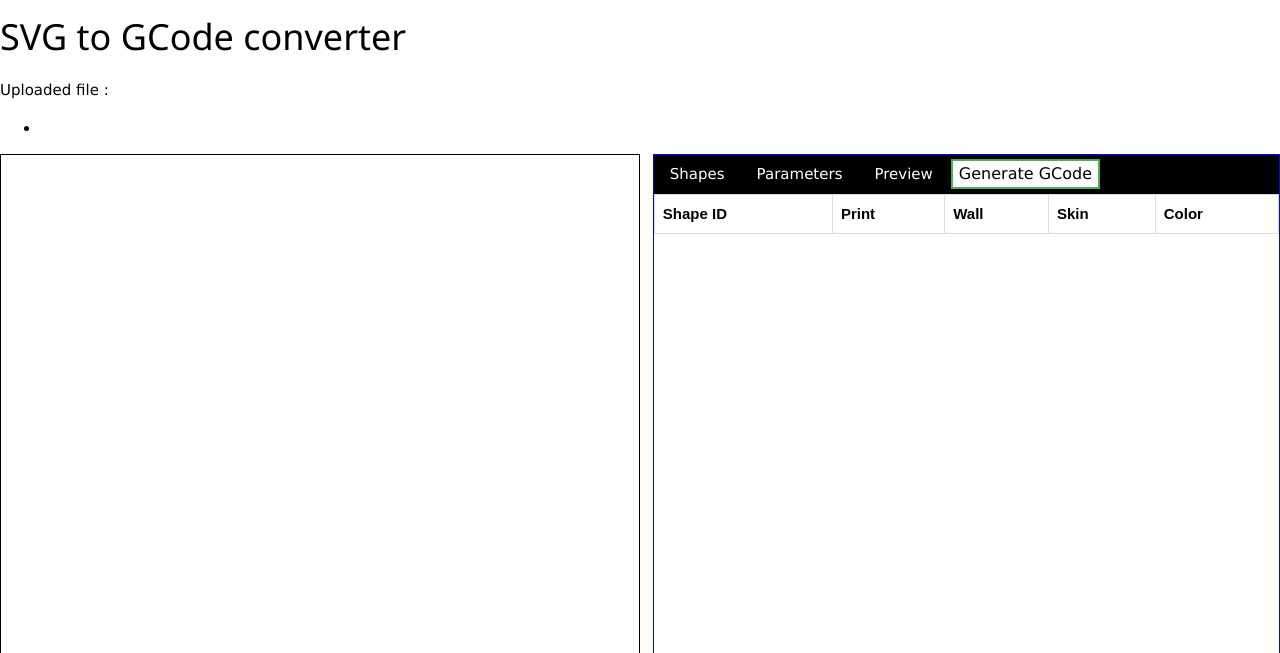
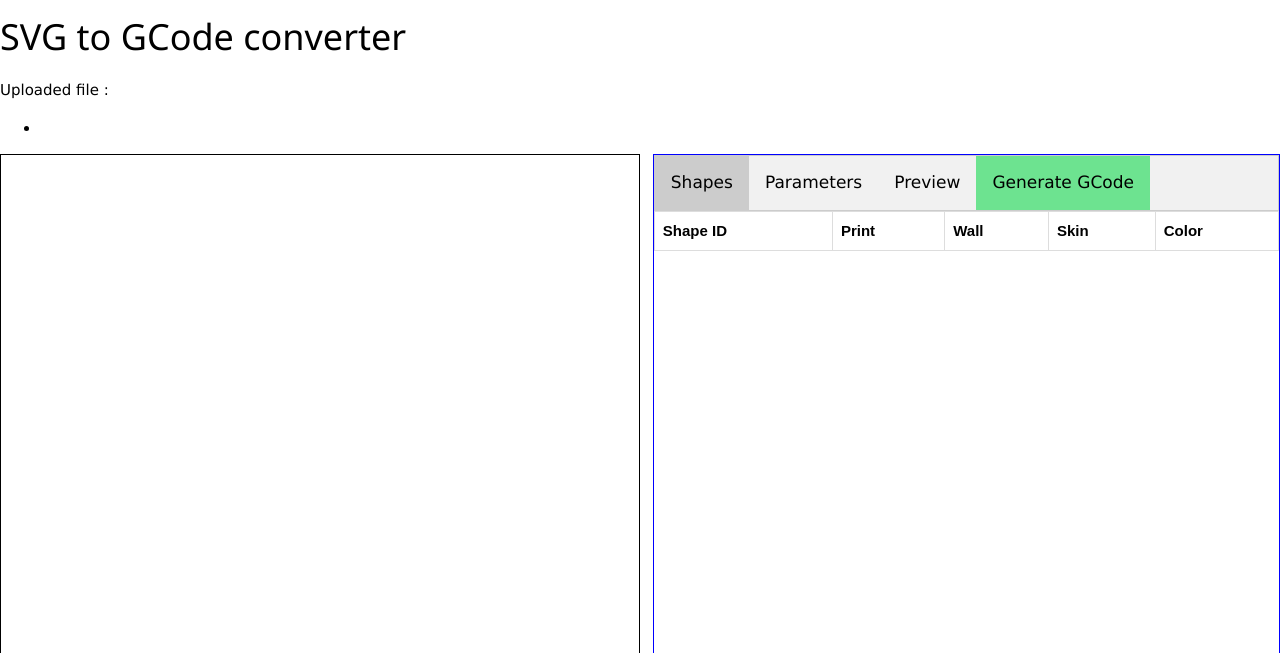
Before and after one commit to dhiaeddine-alioui/svg2gcode, a Flask app: template templates/uploaded.html in a window 1280 px wide. Shown: the top 653 px of the page. Run offline with Flask 2, Linux system fonts and the light colour scheme; the template is opened without the code that fills it, so the values that code supplies are empty.

Commit message:
Many mprovements to the WebUI

```diff
--- a/main.py
+++ b/main.py
@@ -1,4 +1,4 @@
-from flask import Flask,render_template,flash, request, redirect, url_for,jsonify
+from flask import Flask,render_template,flash, request, redirect, url_for,jsonify,session,send_file,make_response
 from werkzeug.utils import secure_filename
 import os
 import random
@@ -21,6 +21,8 @@ ALLOWED_EXTENSIONS = {'svg'}
 
 app = Flask(__name__)
 app.config['UPLOAD_FOLDER'] = UPLOAD_FOLDER
+app.secret_key = "any-random-string"
+
 
 def allowed_file(filename):
     return '.' in filename and \
@@ -33,10 +35,10 @@ def get_random_string(length):
     return(result_str)
 
 @app.route('/', methods=['GET'])
-def home():
-    return render_template('upload.html')
+def home(upload=None):
+        return render_template('upload.html')
 
-@app.route('/upload-svg',methods=['POST'])
+@app.route('/',methods=['POST'])
 def upload_svg():
     if 'file' not in request.files:
         flash('No file part')
@@ -48,27 +50,17 @@ def upload_svg():
     if file and allowed_file(file.filename):
         filename = secure_filename(file.filename)
         upload_id=get_random_string(100)
+        session["upload_id"]=upload_id
+        session["filename"]=filename
         upload_dir=os.path.join(app.config['UPLOAD_FOLDER'],upload_id)
         os.mkdir(upload_dir)
         file.save(os.path.join(upload_dir, filename))
-        return redirect(url_for('uploaded_file',
-                                    upload_id=upload_id))
-    else :
-        return redirect(url_for('home'))
-
-
-@app.route('/<upload_id>',methods=['GET'])
-def uploaded_file(upload_id):
-    if os.path.exists(os.path.join(app.config['UPLOAD_FOLDER'],upload_id)):
-        file=os.listdir(os.path.join(app.config['UPLOAD_FOLDER'],upload_id))
-        # read the SVG file
-        file_path="./static/input/"+upload_id+"/"+file[0]
-        file_name=file[0]
+        file_path="./static/input/"+upload_id+"/"+filename
         try :
             doc = minidom.parse(file_path)
         except :
             print("Error ! "+file_path+" does not exist ! ")
-            exit()
+            return redirect(url_for('home'))
         else :
             svg_shapes=parseSVGfile(file_path)
 
@@ -89,16 +81,29 @@ def uploaded_file(upload_id):
             dimension["height"]=p.maxY-p.minY
 
             return render_template('uploaded.html',viewport=dimension,
-            file_name=file_name,shapes=shapesJS)
+            file_name=filename,shapes=shapesJS)
     else :
-        return render_template('upload.html')
+        return redirect(url_for('home'))
+
+@app.route('/preview.png/<random>',methods=['GET'])
+def send_preview(random):
+    response=make_response(send_file("./static/input/"+session["upload_id"]+"/preview.png", attachment_filename='preview.png'))
+    response.headers["cache-control"]="no-cache"
+    return response
+
+@app.route('/downloadGCode',methods=['GET'])
+def download_gcode():
+    return send_file("./static/input/"+session["upload_id"]+"/"+session["filename"]+".gcode",
+    attachment_filename=session["filename"]+".gcode",
+    as_attachment=True)
 
 @app.route('/generateGCode',methods=['POST'])
 def generate_GCode():
     data=request.get_json();
     parametersJS=data["parameters"]
     SVGshapesJS=data["shapes"]
-    upload_id=re.findall(r".*/([a-zA-Z]*)",data["url"])[0]
+    upload_id=session["upload_id"]
+    filename=session["filename"]
 
     print(upload_id)
     p=Parameters()
@@ -154,7 +159,8 @@ def generate_GCode():
 
     finalGCode+=getEndCode(p)
 
-    with open("output.gcode","w") as file :
+
+    with open("./static/input/"+upload_id+"/"+filename+".gcode","w") as file :
         file.write(finalGCode)
     plt.clf()
     plt.axis([0, 230, 0, 230])
@@ -168,12 +174,7 @@ def generate_GCode():
         plt.plot(state.PltX[index],state.PltY[index],'b',linewidth="0.5")
 
     plt.axes().set_aspect('equal')
-    now=datetime.now()
-    date_time = now.strftime("%m-%d-%Y_%H-%M-%S")
-    plt.savefig(os.path.join("./static/input",upload_id,date_time+"-preview.png"))
+    plt.savefig(os.path.join("./static/input",upload_id,"preview.png"))
 
-    data={}
-    data["datetime"]=date_time
-    data["upload_id"]=upload_id
     data["preview"]=True
-    return jsonify(data),200
+    return "",200
--- a/templates/home.html
+++ b/templates/home.html
@@ -28,26 +28,60 @@ tr:nth-child(even) {
   background-color: #dddddd;
 }
 
-.button {
-  border: none;
-  color: white;
-  text-align: center;
-  text-decoration: none;
-  display: inline-block;
-  font-size: 16px;
-  margin: 4px 2px;
-  transition-duration: 0.4s;
-  cursor: pointer;
+.tab {
+  overflow: hidden;
+  border: 1px solid #ccc;
+  background-color: #f1f1f1;
 }
 
-.button1 {
-  background-color: white;
-  color: black;
-  border: 2px solid #4CAF50;
+
+/* Style the buttons inside the tab */
+.tab button {
+  background-color: inherit;
+  float: left;
+  border: none;
+  outline: none;
+  cursor: pointer;
+  padding: 14px 16px;
+  transition: 0.3s;
+  font-size: 17px;
 }
-.button1:hover {
-  background-color: #4CAF50;
-  color: white;
+
+.tab a {
+  background-color: inherit;
+  float: left;
+  border: none;
+  outline: none;
+  cursor: pointer;
+  padding: 14px 16px;
+  transition: 0.3s;
+  font-size: 17px;
+}
+
+/* Change background color of buttons on hover */
+.tab .tablinks:hover {
+  background-color: #ddd;
+}
+
+/* Create an active/current tablink class */
+.tab .tablinks.active {
+  background-color: #ccc;
+}
+
+.tab .button-generate {
+  background-color: #6de390
+}
+
+.tab .button-generate:hover {
+  background-color: #008f2b
+}
+
+.tab #button-download{
+  background-color: #ff7575
+}
+
+.tab #button-download:hover{
+  background-color: #c90000
 }
 </style>
 <link rel="stylesheet" href="https://www.w3schools.com/w3css/4/w3.css">
--- a/templates/upload.html
+++ b/templates/upload.html
@@ -2,7 +2,7 @@
 
 
 {% block upload %}
-<form method=post enctype=multipart/form-data action=/upload-svg>
+<form method=post enctype=multipart/form-data action=/>
   <input type=file name=file>
   <input type=submit value=Upload>
 </form>
--- a/templates/uploaded.html
+++ b/templates/uploaded.html
@@ -37,14 +37,15 @@
   </div>
   <div id="paths" style="height: 100%; width:49%; border: 1px solid blue; display:inline-block;float: right;
   max-height:100%;overflow:auto;">
-  <div class="w3-bar w3-black">
-    <button class="w3-bar-item w3-button" onclick="openTab('shapes-tab')">Shapes</button>
-    <button class="w3-bar-item w3-button" onclick="openTab('parameters-tab')">Parameters</button>
-    <button class="w3-bar-item w3-button" onclick="openTab('result-tab')">Preview</button>
-    <button class="button button1" onclick="generateGCode()">Generate GCode</button>
+  <div class="tab">
+    <button class="tablinks active" onclick="openTab(event,'shapes-tab')">Shapes</button>
+    <button class="tablinks" onclick="openTab(event,'parameters-tab')">Parameters</button>
+    <button class="tablinks" onclick="openTab(event,'result-tab')">Preview</button>
+    <button class="button-generate" onclick="generateGCode()">Generate GCode</button>
+    <a href="/downloadGCode" id="button-download" style="display:none;">Download GCode</a>
   </div>
 
-  <div id=shapes-tab class=tab>
+  <div id=shapes-tab class=tabcontent>
     <table>
       <tr>
         <th>Shape ID</th>
@@ -76,7 +77,7 @@
   </table>
 </div>
 
-<div id=parameters-tab class=tab style="display:none;">
+<div id=parameters-tab class=tabcontent style="display:none;">
   <ul>
     <li>
       <label for=Xoffset>X offset :</label>
@@ -162,7 +163,7 @@
   </ul>
 </div>
 
-<div id=result-tab class=tab style="display:none;">
+<div id=result-tab class=tabcontent style="display:none;">
   <img id=preview_img height="500px"> </img>
 </div>
 
@@ -170,6 +171,7 @@
 
 </div>
 <script>
+
   function highlightpath(pathID){
     path=document.getElementById(pathID);
     path.dataset.oldStyle=path.getAttribute("style")
@@ -217,14 +219,23 @@
     document.getElementById(shapeID).dataset.fillColor=color;
 
   }
-  function openTab(tabName) {
-    var i;
-    var x = document.getElementsByClassName("tab");
-    for (i = 0; i < x.length; i++) {
-      x[i].style.display = "none";
+  function openTab(evt, tabName) {
+
+    var i, tabcontent, tablinks;
+    tabcontent = document.getElementsByClassName("tabcontent");
+    for (i = 0; i < tabcontent.length; i++) {
+      tabcontent[i].style.display = "none";
+    }
+    tablinks = document.getElementsByClassName("tablinks");
+    for (i = 0; i < tablinks.length; i++) {
+      tablinks[i].className = tablinks[i].className.replace(" active", "");
     }
     document.getElementById(tabName).style.display = "block";
+    evt.currentTarget.className += " active";
+
   }
+
+
   function generateGCode(){
     var printCheckboxes=Array.from(document.getElementsByClassName("checkbox_print"));
     var shapes=[];
@@ -304,18 +315,24 @@
 
       xhr.onreadystatechange = function() {
         if (xhr.readyState === 4) {
-          var data = JSON.parse(xhr.responseText);
-          if(data["preview"]==true){
-            document.getElementById("result-tab").innerHTML = "";
-            var image=document.createElement('img')
-            image.src="/static/input/"+data["upload_id"]+"/"+data["datetime"]+"-preview.png"
-            document.getElementById("result-tab").appendChild(image)
-          }
+          document.getElementById("preview_img").src="/preview.png/"+makeid(20);
+          openTab(event,'result-tab')
+          document.getElementById("button-download").style.display="inline-block"
         }
       }
 
     }
 
+    function makeid(length) {
+       var result           = '';
+       var characters       = 'ABCDEFGHIJKLMNOPQRSTUVWXYZabcdefghijklmnopqrstuvwxyz0123456789';
+       var charactersLength = characters.length;
+       for ( var i = 0; i < length; i++ ) {
+          result += characters.charAt(Math.floor(Math.random() * charactersLength));
+       }
+       return result;
+    }
+
   </script>
 
   {% endblock %}
```
